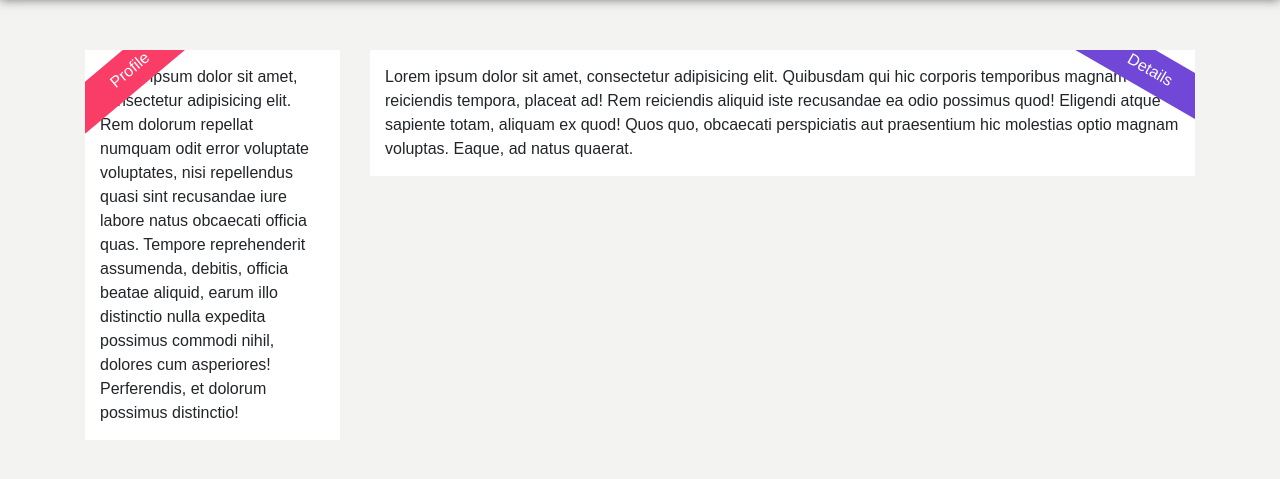
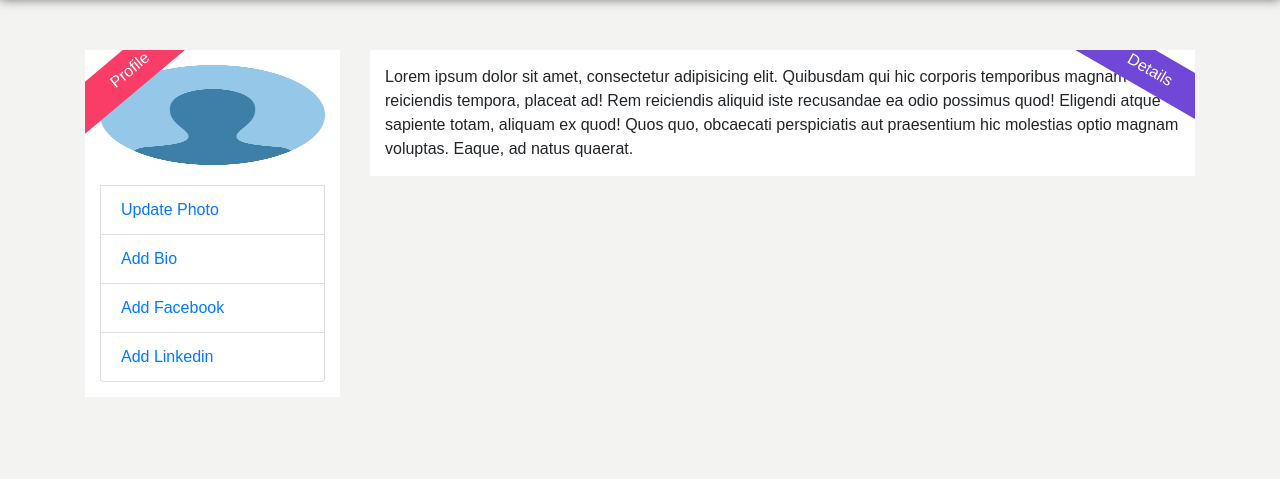
Before and after one commit to shahlakshya1988/ajax_php_signupform, a PHP site: page /profile/index.php in a window 1280 px wide. Shown: the part 56-535 px from the top of the page. Run offline with PHP 8.4, Linux system fonts and the light colour scheme; data comes from the database, SQL or seed files in the repository.

Commit message:
48. Display Links

```diff
--- a/assets/css/profile.css
+++ b/assets/css/profile.css
@@ -39,3 +39,12 @@
 	background:#7047d7;
 	color:#fff;
 }
+.user_img{
+	height: 100px;
+	width: 100%;
+	margin:0px auto;
+
+}
+.first-li{
+	margin-top:20px;
+}
--- /dev/null
+++ b/profile/function/func.php
@@ -0,0 +1,40 @@
+<?php
+function links(){
+	global $db;
+	$query = $db->prepare("SELECT * FROM `users` where id = :id");
+	$query->bindParam(":id",$_SESSION["id"]);
+	$query->execute();
+	$result = $query->fetch(PDO::FETCH_OBJ);
+	//var_dump($result);
+	if(empty($result->image)){
+		$photo = "<img src='./img/no_img.png' class='user_img'/>";
+		$photo_link = "<a href=''>Update Photo</a>";
+	}else{
+		$photo = "<img src='./img/{$result->image}' class='user_img'>";
+		$photo_link = "<a href=''>Update Photo</a>";
+	}
+	if(empty($result->bio)){
+		$bio = "<a href=''>Add Bio</a>";
+	}else{
+		$bio = "<a href=''>Update Bio</a>";
+	}
+	if(empty($result->facebook)){
+		$facebook = "<a href=''>Add Facebook</a>";
+	}else{
+		$facebook = "<a href=''>Update Facebook</a>";
+	}
+	if(empty($result->linkedin)){
+		$linkedin = "<a href=''>Add Linkedin</a>";
+	}else{
+		$linkedin = "<a href=''>Update Linkedin</a>";
+	}
+	echo "<ul class='list-group'>
+		$photo
+		<li class='list-group-item first-li'>$photo_link</li>
+		<li class='list-group-item'>$bio</li>
+		<li class='list-group-item'>$facebook</li>
+		<li class='list-group-item'>$linkedin</li>
+	</ul>";
+	//echo "<br>Links Area Goes here<br>";
+}
+?>
--- a/profile/index.php
+++ b/profile/index.php
@@ -1,4 +1,7 @@
-<?php require_once __DIR__.DIRECTORY_SEPARATOR."..".DIRECTORY_SEPARATOR."connection".DIRECTORY_SEPARATOR."db.php"; ?>
+<?php
+require_once __DIR__.DIRECTORY_SEPARATOR."..".DIRECTORY_SEPARATOR."connection".DIRECTORY_SEPARATOR."db.php";
+require_once __DIR__.DIRECTORY_SEPARATOR."function".DIRECTORY_SEPARATOR."func.php";
+?>
 <!DOCTYPE html>
 <html lang="en">
 <head>
@@ -18,7 +21,7 @@
 		<div class="row">
 			<div class="col-md-3">
 				<div class="left-area">
-					Lorem ipsum dolor sit amet, consectetur adipisicing elit. Rem dolorum repellat numquam odit error voluptate voluptates, nisi repellendus quasi sint recusandae iure labore natus obcaecati officia quas. Tempore reprehenderit assumenda, debitis, officia beatae aliquid, earum illo distinctio nulla expedita possimus commodi nihil, dolores cum asperiores! Perferendis, et dolorum possimus distinctio!
+					<?php links(); ?>
 				</div>
 				<!-- div.left-area -->
 			</div>
```
Also changed, not shown: profile/img/12182837_433397190188574_4819810698050993363_obbbnnnnnnnnnnnn.jpg (added), profile/img/13062510_488719237989702_8106535789982033613_n.jpg (added), profile/img/17523020_657260051135619_216346601483391274_n.jpg (added), profile/img/Profile2.jpg (added), profile/img/no_img.png (added), profile/img/pro1.jpg (added), profile/img/pro8.jpg (added).
